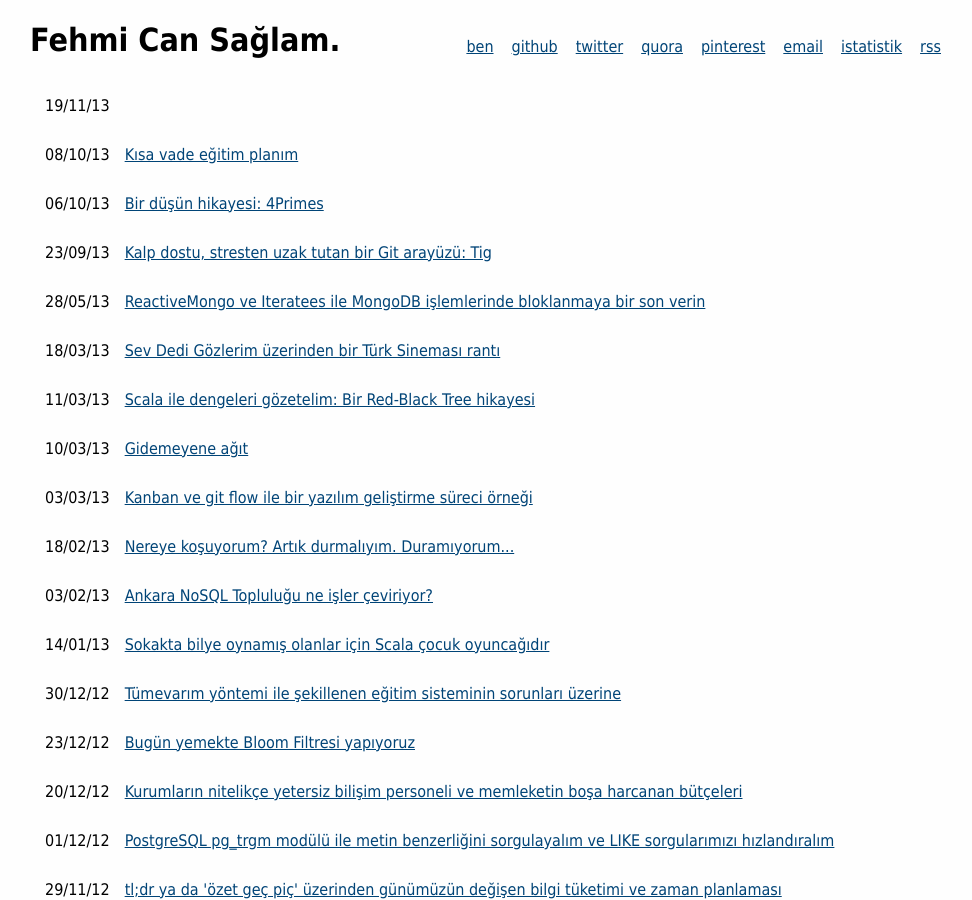
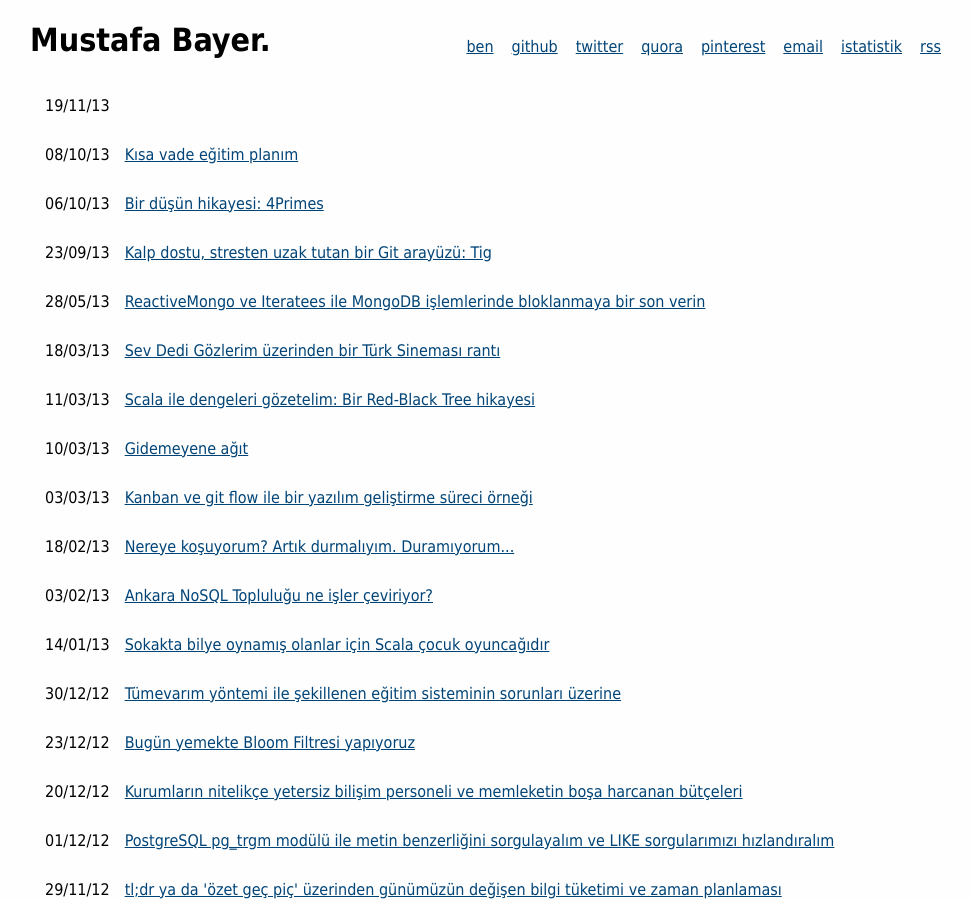
Before and after one commit to fehmicansaglam/fehmicansaglam.github.com, a Jekyll site: the page built from index.html, in a window 1280 px wide and 900 px high. Shown: the whole window, without its empty margins (150-1122 px from the left). Built offline with Jekyll 4.4.1, drawn with Linux system fonts in a browser that asks for light colours.

Commit message:
Update index.html

```diff
--- a/index.html
+++ b/index.html
@@ -6,12 +6,12 @@
 <meta name=description content="Programlama, Java, Play Framework, CoffeeScript, Git, Yazılım geliştirme, Çevik yöntemler, Ölçeklenebilir sistemler, ElasticSearch, Hazelcast ve Açık eğitim">
 <meta name=keywords content="java,scala,play framework,git,coffeescript,akka,hazelcast,elasticsearch">
 <link href=atom.xml rel=alternate type=application/atom+xml>
-<title>Fehmi Can Sağlam</title>
+<title>Mustafa Bayer</title>
 <style>
 body{width:920px;margin:auto;font-family:Tahoma,Arial,Helvetica,sans-serif;background:#FEFEFE;}a{color:#047}a:hover{color:#c51}p{float:right;}ul{list-style:none;padding:0}li,li a{padding:15px}a{padding:9px}
 </style>
 <script>var _gaq=[['_setAccount','UA-4489548-1'],['_trackPageview']];(function(d,t){var g=d.createElement(t),s=d.getElementsByTagName(t)[0];g.async=g.src='//www.google-analytics.com/ga.js';s.parentNode.insertBefore(g,s)}(document,'script'))</script>
 </head>
-<p><a href=ben.html>ben</a><a href=//github.com/fehmicansaglam>github</a><a href=//twitter.com/fehmicansaglam>twitter</a><a href=//www.quora.com/Fehmi-Can-Sağlam>quora</a><a href=//pinterest.com/fehmicansaglam/>pinterest</a><a href=mailto:fehmican.saglam@gmail.com>email</a><a href=stats.html>istatistik</a><a href=atom.xml>rss</a></p>
-<h1>Fehmi Can Sağlam.</h1>
+<p><a href=ben.html>ben</a><a href=//github.com/an80x86>github</a><a href=//twitter.com/an80x86>twitter</a><a href=//www.quora.com/an80x86>quora</a><a href=//pinterest.com/an80x86/>pinterest</a><a href=mailto:an80x86@gmail.com>email</a><a href=stats.html>istatistik</a><a href=atom.xml>rss</a></p>
+<h1>Mustafa Bayer.</h1>
 <ul>{% for post in site.posts %}<li>{{ post.date | date: "%d/%m/%y" }}<a href={{ post.url | replace_first: '/', ''}}>{{ post.title | escape}}</a>{% endfor %}</ul>
```
